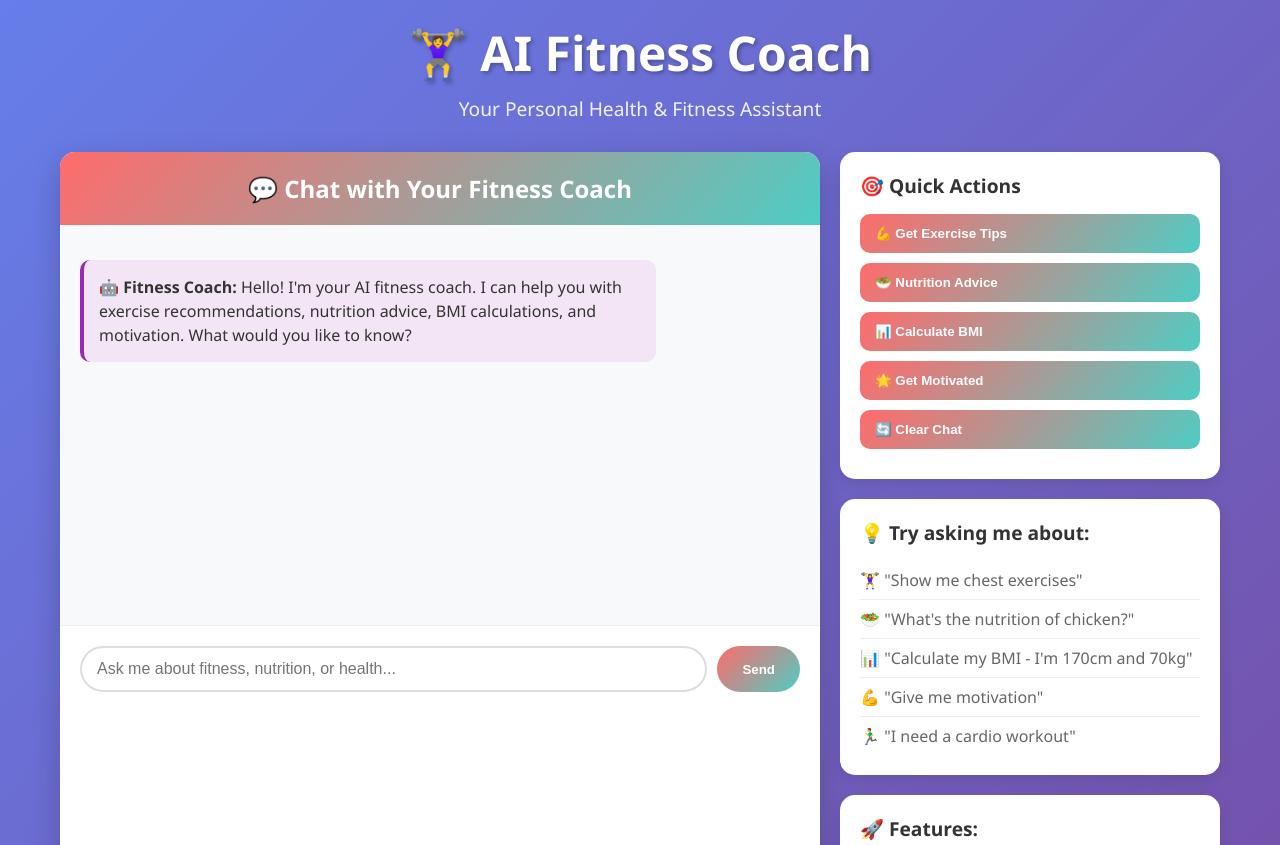
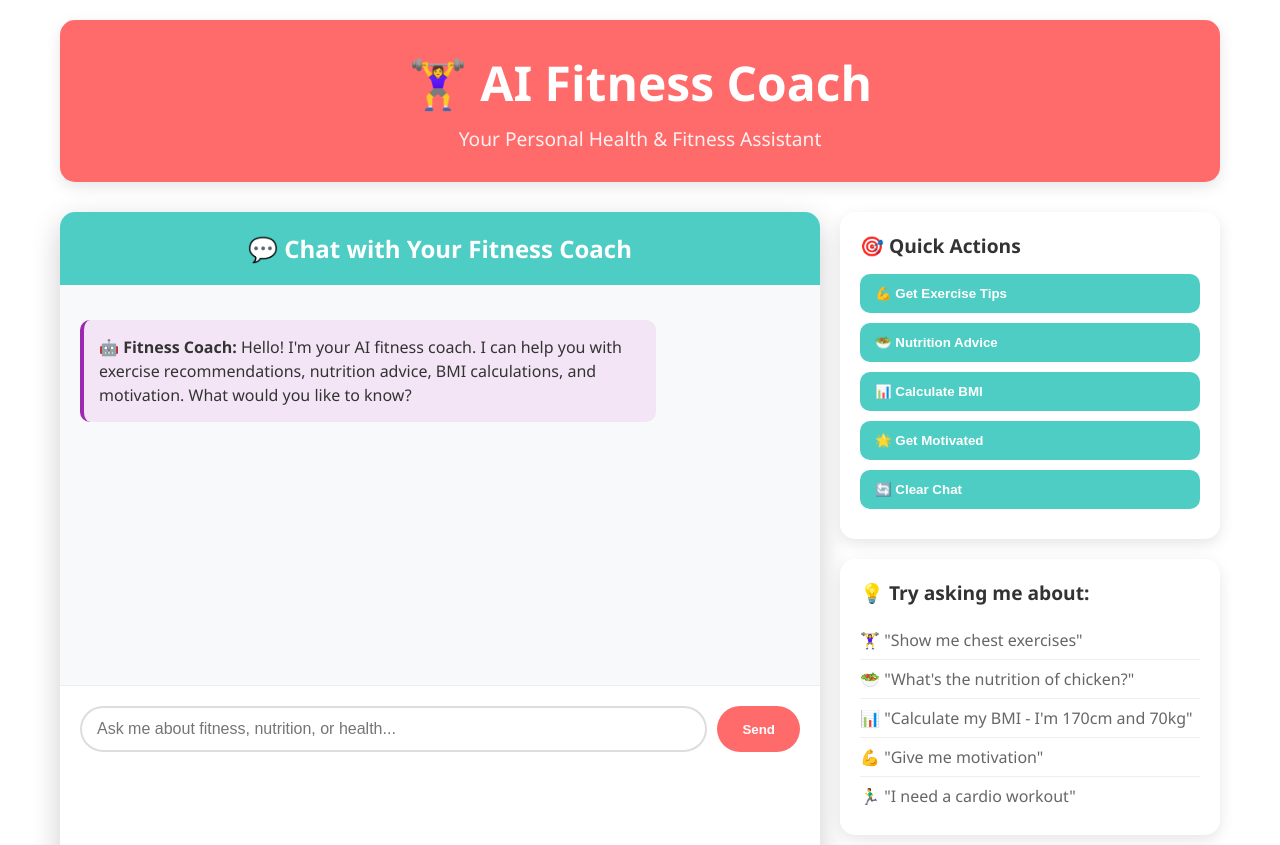
Before and after one commit to vedanntttt/fitness-chatbot, a plain HTML site: page index.html in a window 1280 px wide. Shown: the top 845 px of the page. Drawn offline with Linux system fonts and the light colour scheme.

Commit message:
Update design: White background with single-color containers for cleaner look

```diff
--- a/styles.css
+++ b/styles.css
@@ -6,7 +6,7 @@
 
 body {
     font-family: 'Segoe UI', Tahoma, Geneva, Verdana, sans-serif;
-    background: linear-gradient(135deg, #667eea 0%, #764ba2 100%);
+    background: white;
     min-height: 100vh;
     color: #333;
 }
@@ -20,18 +20,23 @@ body {
 .header {
     text-align: center;
     margin-bottom: 30px;
-    color: white;
+    color: #333;
+    background: #FF6B6B;
+    padding: 30px;
+    border-radius: 15px;
+    box-shadow: 0 5px 15px rgba(0,0,0,0.1);
 }
 
 .header h1 {
     font-size: 3rem;
     font-weight: bold;
     margin-bottom: 10px;
-    text-shadow: 2px 2px 4px rgba(0,0,0,0.3);
+    color: white;
 }
 
 .subtitle {
     font-size: 1.2rem;
+    color: white;
     opacity: 0.9;
 }
 
@@ -50,7 +55,7 @@ body {
 }
 
 .chat-header {
-    background: linear-gradient(135deg, #FF6B6B, #4ECDC4);
+    background: #4ECDC4;
     color: white;
     padding: 20px;
     text-align: center;
@@ -113,7 +118,7 @@ body {
 }
 
 #sendButton {
-    background: linear-gradient(135deg, #FF6B6B, #4ECDC4);
+    background: #FF6B6B;
     color: white;
     border: none;
     border-radius: 25px;
@@ -174,7 +179,7 @@ body {
 
 .action-btn {
     width: 100%;
-    background: linear-gradient(135deg, #FF6B6B, #4ECDC4);
+    background: #4ECDC4;
     color: white;
     border: none;
     border-radius: 10px;
@@ -210,7 +215,7 @@ body {
     text-align: center;
     color: white;
     padding: 20px;
-    background: rgba(0,0,0,0.1);
+    background: #666;
     border-radius: 15px;
 }
 
```
